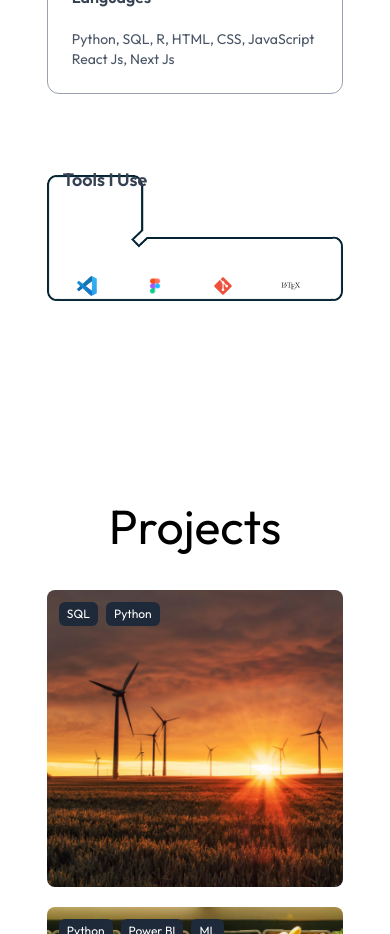
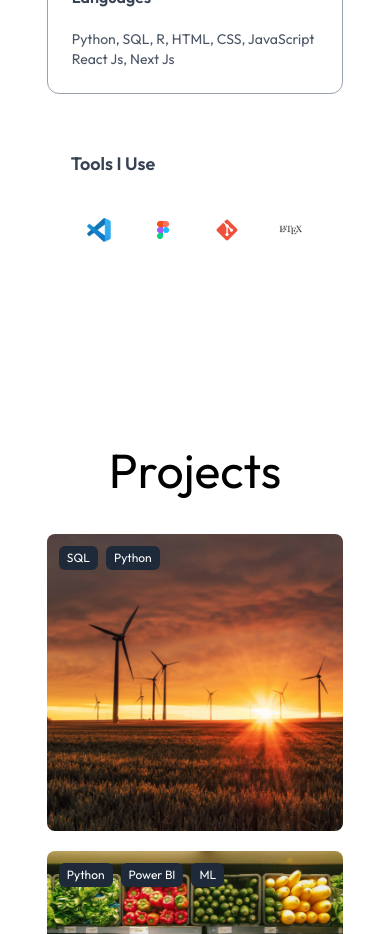
Before and after one commit to MHadd0/Portfolio, a Next.js app: page / in a window 390 px wide. Shown: the part 2940-3874 px from the top of the page. Built offline with nearby package versions, Linux system fonts and the light colour scheme; a web font is replaced by a local one.

Commit message:
mobile touch addition for about and project sections

```diff
--- a/app/components/About.jsx
+++ b/app/components/About.jsx
@@ -25,9 +25,10 @@ const About = () => {
           </p>
 
           <ul className='grid grid-cols-1 sm:grid-cols-2 md:grid-cols-3 lg:grid-cols-4 gap-6 max-w-3xl'>
-            {infoList.map(({icon, iconDark, title, description}, index) => (
+            {infoList.map(({ icon, iconDark, title, description }, index) => (
               <li
                 className='border-[0.5px] border-gray-400 rounded-xl p-6 cursor-pointer
+                active:bg-[var(--lightHover)] active:-translate-y-1 active:shadow-black
                 hover:bg-[var(--lightHover)] hover:-translate-y-1 duration-500 hover:shadow-black'
                 key={index}
               >
@@ -38,29 +39,41 @@ const About = () => {
             ))}
           </ul>
 
-
+          {/* Tools Section Start */}
           <div className='relative w-full max-w-sm mx-left mt-10'>
             <Image
               src={tools_frame}
               alt='Tools Frame'
-              className='absolute top-0 left-0 w-full h-full z-0 pointer-events-none object-contain'
+              className='absolute top-0 left-0 w-full h-full
+               z-0 pointer-events-none object-contain hidden sm:block'
             />
 
-            <div className='relative z-10 px-4 py-8 sm:px-6 sm:py-8 text-right'>
-              <h4 className='mb-4 text-gray-700 font-Ovo font-semibold text-left text-lg'>Tools I Use</h4>
-              <ul className='flex flex-wrap justify-left gap-5 sm:gap-5 mt-15'>
+            {/* Content for Tools I Use */}
+            {/* Adjust padding for the content container */}
+            <div className='relative z-10 px-4 pt-4 pb-8 sm:px-6 sm:pt-6 sm:pb-8'>
+              {/* Adjust heading position using responsive classes */}
+              <h4 className='font-Ovo font-semibold text-lg text-gray-700 absolute
+                             top-4 left-6
+                             sm:top-5 sm:left-5'> {/* Adjust these values as needed for your frame */}
+                Tools I Use
+              </h4>
+              {/* Adjust ul (tools list) position and justification */}
+              <ul className='flex flex-wrap justify-center gap-4
+                             pt-14 sm:pt-20 {/* Adjust padding-top for mobile vs desktop */}
+                             sm:justify-start sm:gap-5'> {/* Align left on sm and larger */}
                 {toolsData.map((tool, index) => (
                   <li
                     key={index}
-                    className='mt-2 flex items-center justify-center w-12 sm:w-14 aspect-square
+                    className='flex items-center justify-center w-12 sm:w-14 aspect-square
                     cursor-pointer hover:-translate-y-1 duration-500'
                   >
-                    <Image src={tool} alt='Tool' className='w-5 sm:w-7' />
+                    <Image src={tool} alt='Tool' className='w-6 sm:w-8' />
                   </li>
                 ))}
               </ul>
             </div>
           </div>
+          {/* Tools Section End */}
         </div>
       </div>
     </div>
--- a/app/components/Projects.jsx
+++ b/app/components/Projects.jsx
@@ -1,9 +1,17 @@
 // Projects.jsx
 import { assets, workData } from '@/assets/assets';
-import React from 'react';
+import React, { useState } from 'react'; // Import useState
 import Image from 'next/image';
 
 const Projects = () => {
+  // State to manage the active project for mobile tap
+  const [activeProject, setActiveProject] = useState(null);
+
+  const handleProjectClick = (index) => {
+    // Toggle the active project. If already active, deactivate it.
+    setActiveProject(activeProject === index ? null : index);
+  };
+
   return (
     <div id='projects' className='w-full px-[12%] py-10 scroll-mt-20'>
       <h2 className='text-center text-5xl font-Ovo'>Projects</h2>
@@ -13,6 +21,7 @@ const Projects = () => {
           <div
             key={index}
             className='aspect-square rounded-lg relative cursor-pointer group overflow-hidden'
+            onClick={() => handleProjectClick(index)} // Add onClick handler
           >
             <Image
               src={project.bgImage}
@@ -21,7 +30,6 @@ const Projects = () => {
               sizes="(max-width: 640px) 100vw, (max-width: 768px) 50vw, (max-width: 1024px) 33vw, 25vw"
               className='object-cover'
             />
-
 
             {project.skills && Array.isArray(project.skills) && project.skills.length > 0 && (
               <div className='absolute top-3 left-3 z-20 flex flex-wrap gap-2'>
@@ -36,8 +44,13 @@ const Projects = () => {
               </div>
             )}
 
-
-            <div className='absolute inset-0 bg-black bg-opacity-80 flex flex-col justify-start p-5 text-white opacity-0 group-hover:opacity-85 transition-opacity duration-300 z-30'>
+            {/* Conditional class for mobile "hover" effect */}
+            <div
+              className={`absolute inset-0 bg-black bg-opacity-80 flex flex-col justify-start p-5 text-white transition-opacity duration-300 z-30
+                opacity-0 group-hover:opacity-85 md:opacity-0 md:group-hover:opacity-85
+                ${activeProject === index ? 'opacity-85' : 'opacity-0'}
+              `}
+            >
               <h3 className="text-2xl font-semibold mb-2">{project.title}</h3>
 
               {project.description && (
@@ -51,6 +64,8 @@ const Projects = () => {
                   href={project.githubLink}
                   target="_blank"
                   rel="noopener noreferrer"
+                  // Prevent click on the link from closing the overlay immediately on mobile
+                  onClick={(e) => e.stopPropagation()}
                   className="inline-flex items-center justify-center bg-gray-700 hover:bg-gray-400 transition-colors duration-200 text-white px-4 py-2 rounded-md text-sm font-medium w-fit mt-auto"
                 >
                   <Image
@@ -63,7 +78,6 @@ const Projects = () => {
                   GitHub
                 </a>
               )}
-
             </div>
           </div>
         ))}
--- a/package.json
+++ b/package.json
@@ -13,10 +13,10 @@
     "@fortawesome/free-brands-svg-icons": "^7.0.0",
     "@fortawesome/free-solid-svg-icons": "^7.0.0",
     "@fortawesome/react-fontawesome": "^0.2.3",
-    "next": "^15.4.2",
+    "next": "^15.4.4",
     "next-themes": "^0.4.6",
-    "react": "19.1.0",
-    "react-dom": "19.1.0"
+    "react": "^19.1.0",
+    "react-dom": "^19.1.0"
   },
   "devDependencies": {
     "@eslint/eslintrc": "^3",
```
Also changed, not shown: 1 other file (tests, documents, lock files or other folders).
